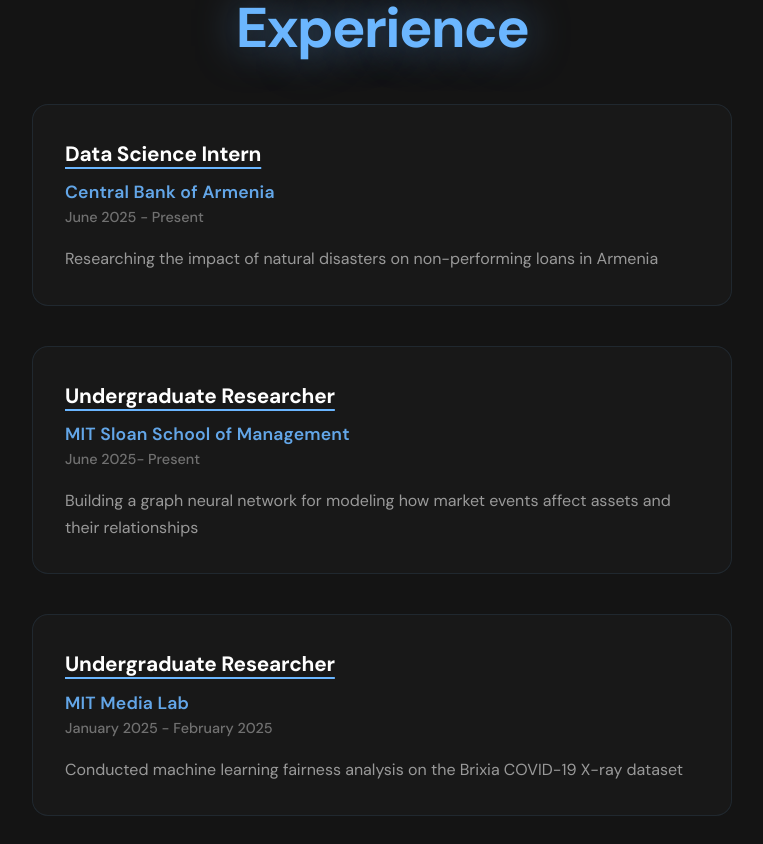
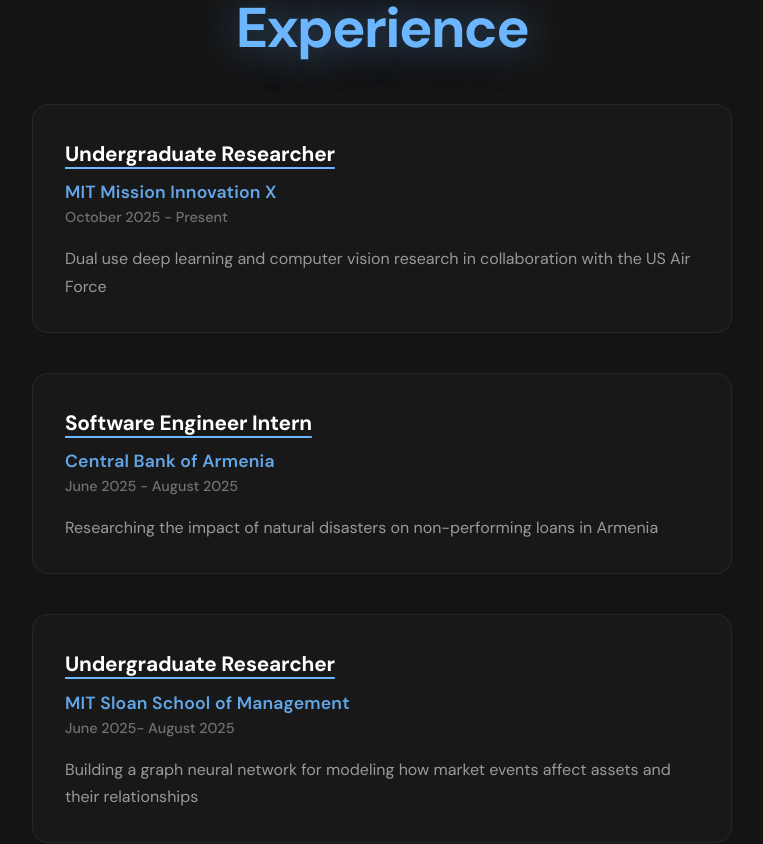
Before and after one commit to hansenfan/portfolio-website, a React (Vite) app: page / in a window 1280 px wide. Shown: the part 960-1804 px from the top of the page, without its empty margins (258-1021 px from the left). Built offline with nearby package versions, Linux system fonts and the light colour scheme.

Commit message:
updated experience

```diff
--- a/src/components/Experience.jsx
+++ b/src/components/Experience.jsx
@@ -30,24 +30,33 @@ function Experience() {
   const experiences = [
     {
       id: 1,
-      title: "Data Science Intern",
+      title: "Undergraduate Researcher",
+      company: "MIT Mission Innovation X",
+      duration: "October 2025 - Present",
+      description:
+        "Dual use deep learning and computer vision research in collaboration with the US Air Force",
+      completed: true,
+    },
+    {
+      id: 2,
+      title: "Software Engineer Intern",
       company: "Central Bank of Armenia",
-      duration: "June 2025 - Present",
+      duration: "June 2025 - August 2025",
       description:
         "Researching the impact of natural disasters on non-performing loans in Armenia",
       completed: true,
     },
     {
-      id: 2,
+      id: 3,
       title: "Undergraduate Researcher",
       company: "MIT Sloan School of Management",
-      duration: "June 2025- Present",
+      duration: "June 2025- August 2025",
       description:
         "Building a graph neural network for modeling how market events affect assets and their relationships",
       completed: true,
     },
     {
-      id: 3,
+      id: 4,
       title: "Undergraduate Researcher",
       company: "MIT Media Lab",
       duration: "January 2025 - February 2025",
--- a/src/components/Projects.jsx
+++ b/src/components/Projects.jsx
@@ -45,7 +45,7 @@ function Projects() {
       description:
         "AI-powered challenge generator that creates personalized challenges using OpenAI API to push people out of their comfort zone.",
       technologies: [
-        "React 18",
+        "React",
         "Express.js",
         "Socket.io",
         "MongoDB/Mongoose",
```
Also changed, not shown: 2 other files (tests, documents, lock files or other folders).
